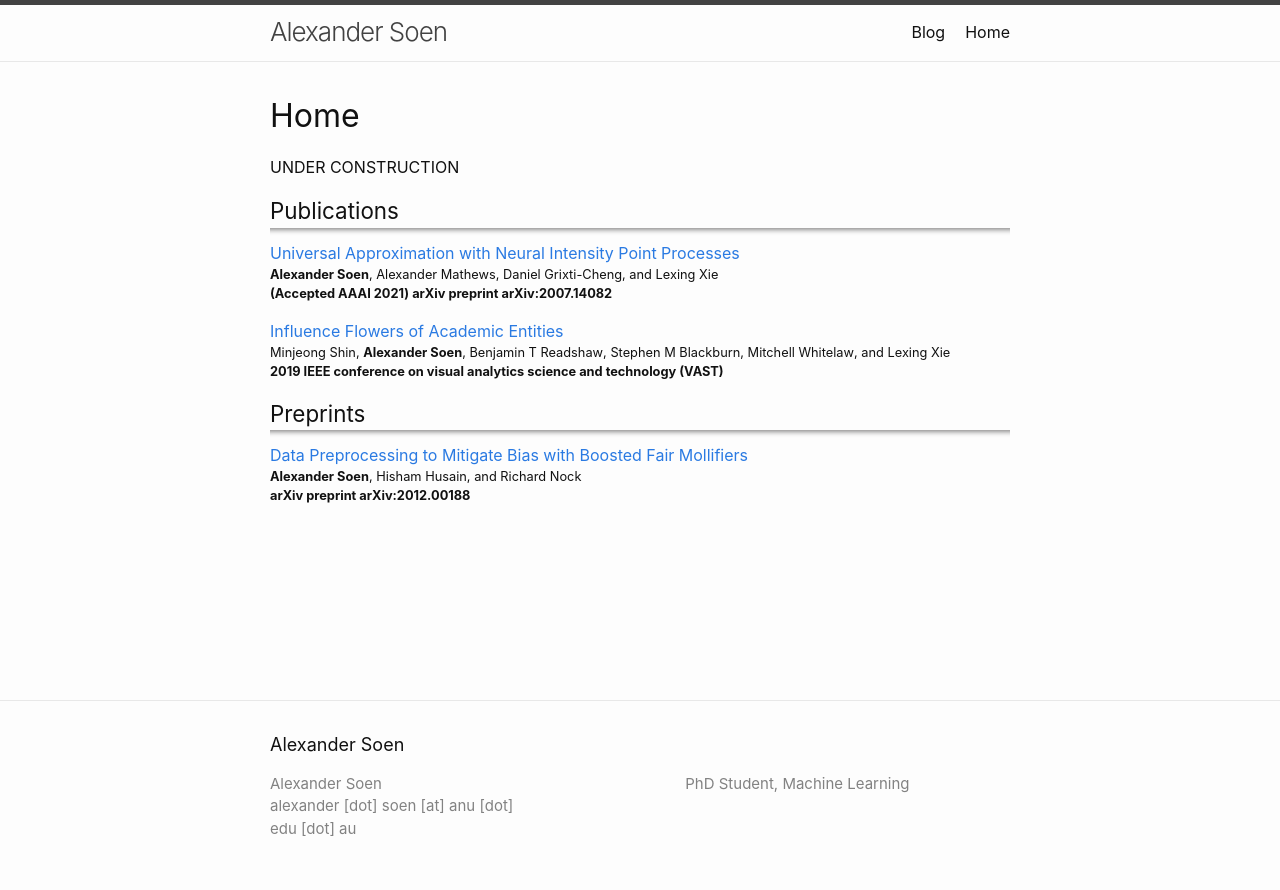
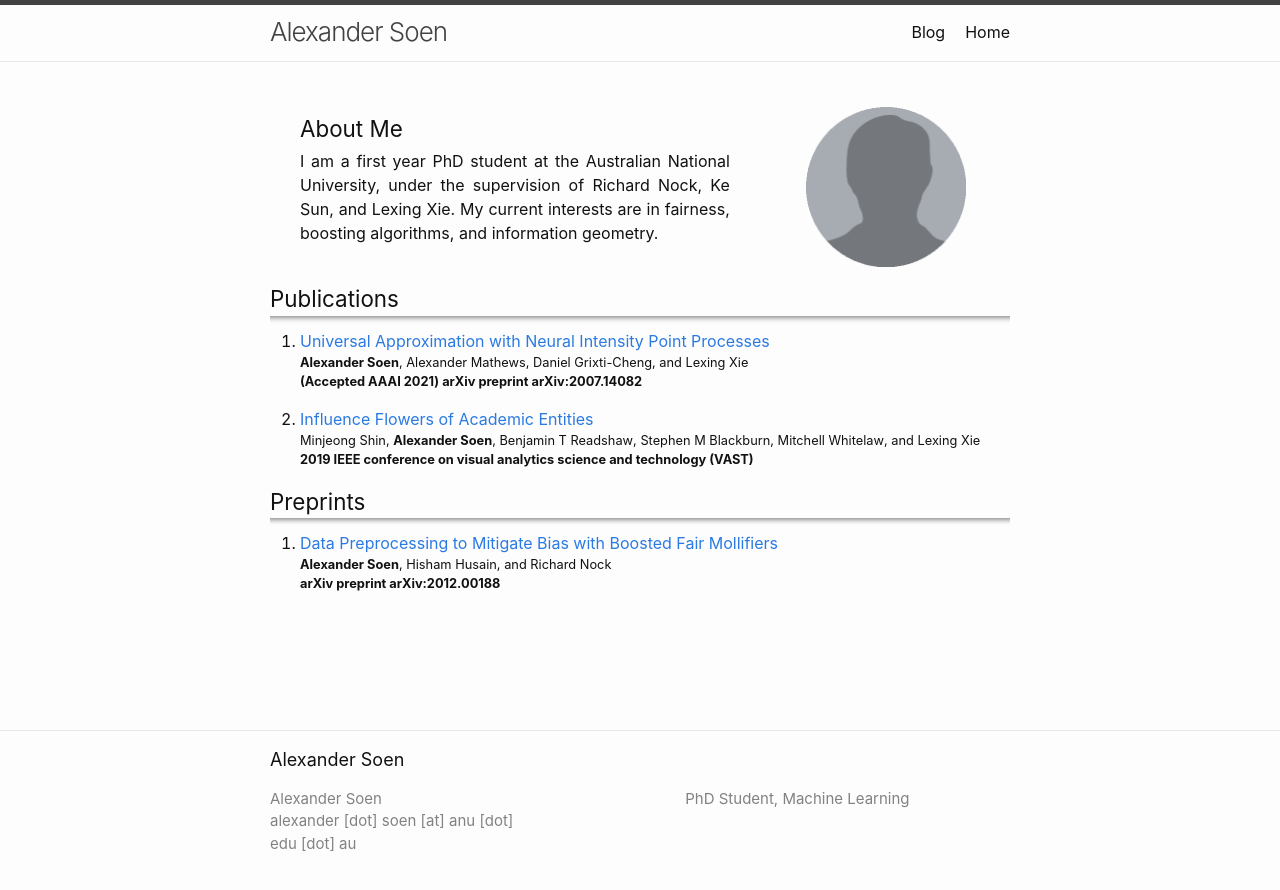
Before and after one commit to alexandersoen/alexandersoen.github.io, a Jekyll site: the page built from index.markdown, in a window 1280 px wide. Shown: the top 890 px of the page. Built offline with Jekyll 4.4.1, drawn with Linux system fonts in a browser that asks for light colours.

Commit message:
Add description and empty headshot

```diff
--- a/_layouts/home.html
+++ b/_layouts/home.html
@@ -3,12 +3,23 @@ layout: default
 ---
 
 <div class="home">
-  {%- if page.title -%}
-    <h1 class="page-heading">{{ page.title }}</h1>
-  {%- endif -%}
 
-  {{ content }}
+  <!-- Personal description -->
+  <div class="wrapper">
+    <section class="personal-description-wrapper">
+      <div class="personal-description-col personal-description-col-1">
+        <h1 class="personal-description-heading">About Me</h1>
+        {{ content }}
+      </div>
 
+      <div class="personal-description-col personal-description-sep">
+      </div>
+
+      <div class="personal-description-col personal-description-col-2">
+        <img src="assets/headshot-blank.gif" width=160>
+      </div>
+    </section>
+  </div>
 
   <!-- Create paper list of publications -->
   <h2 class="paper-list-heading">Publications</h2>
--- a/_sass/minima/_layout.scss
+++ b/_sass/minima/_layout.scss
@@ -107,7 +107,8 @@
  */
 .site-footer {
   border-top: 1px solid $grey-color-light;
-  padding: $spacing-unit 0;
+  padding: $spacing-unit / 2;
+  vertical-align: middle;
 }
 
 .footer-heading {
@@ -263,9 +264,6 @@
 }
 
 .paper-list {
-  margin-left: 0;
-  list-style: none;
-
   > li {
     margin-bottom: $spacing-unit;
   }
@@ -322,3 +320,41 @@ hr.title-line {
 	border: 0;
 	box-shadow: 0 12px 5px -10px #8c8b8b inset;
 }
+
+
+/**
+ * Personal description
+ */
+
+.personal-description-heading {
+  @include relative-font-size(1.4);
+  margin-bottom: $spacing-unit / 8;
+  margin-top: $spacing-unit / 1.5;
+}
+
+.personal-description-wrapper {
+  margin-left: -$spacing-unit / 2;
+}
+
+.personal-description-col {
+  float: left;
+  margin-bottom: $spacing-unit / 2;
+  padding-left: $spacing-unit / 2;
+}
+
+.personal-description-col-1 {
+  width: -webkit-calc(64% - (#{$spacing-unit} / 2));
+  width:         calc(64% - (#{$spacing-unit} / 2));
+  text-align: justify;
+}
+
+.personal-description-col-2 {
+  width: -webkit-calc(34% - (#{$spacing-unit} / 2));
+  width:         calc(34% - (#{$spacing-unit} / 2));
+  text-align: right;
+}
+
+.personal-description-sep {
+  width: -webkit-calc(2% - (#{$spacing-unit} / 2));
+  width:         calc(2% - (#{$spacing-unit} / 2));
+}
--- a/index.markdown
+++ b/index.markdown
@@ -6,4 +6,4 @@ layout: home
 title: Home
 ---
 
-UNDER CONSTRUCTION
+I am a first year PhD student at the Australian National University, under the supervision of Richard Nock, Ke Sun, and Lexing Xie. My current interests are in fairness, boosting algorithms, and information geometry.
```
Also changed, not shown: assets/headshot-blank.gif (added).
